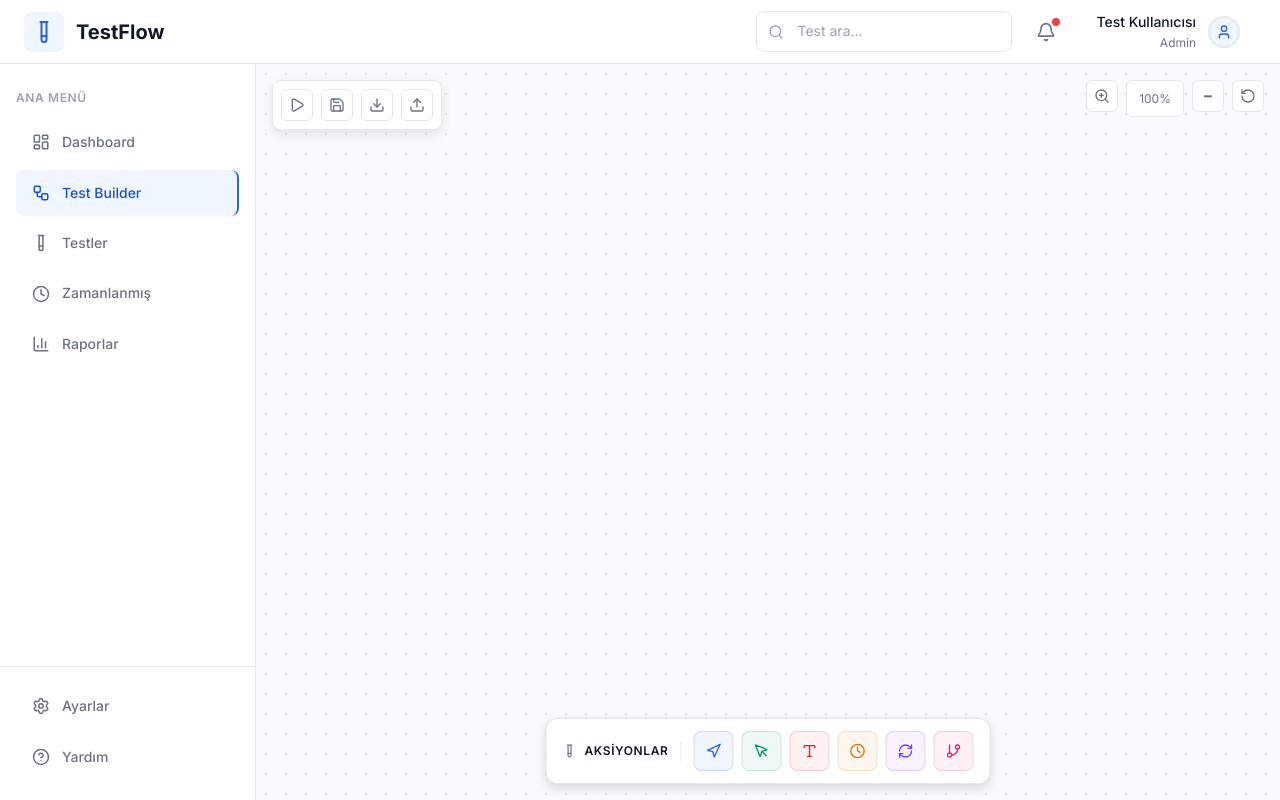
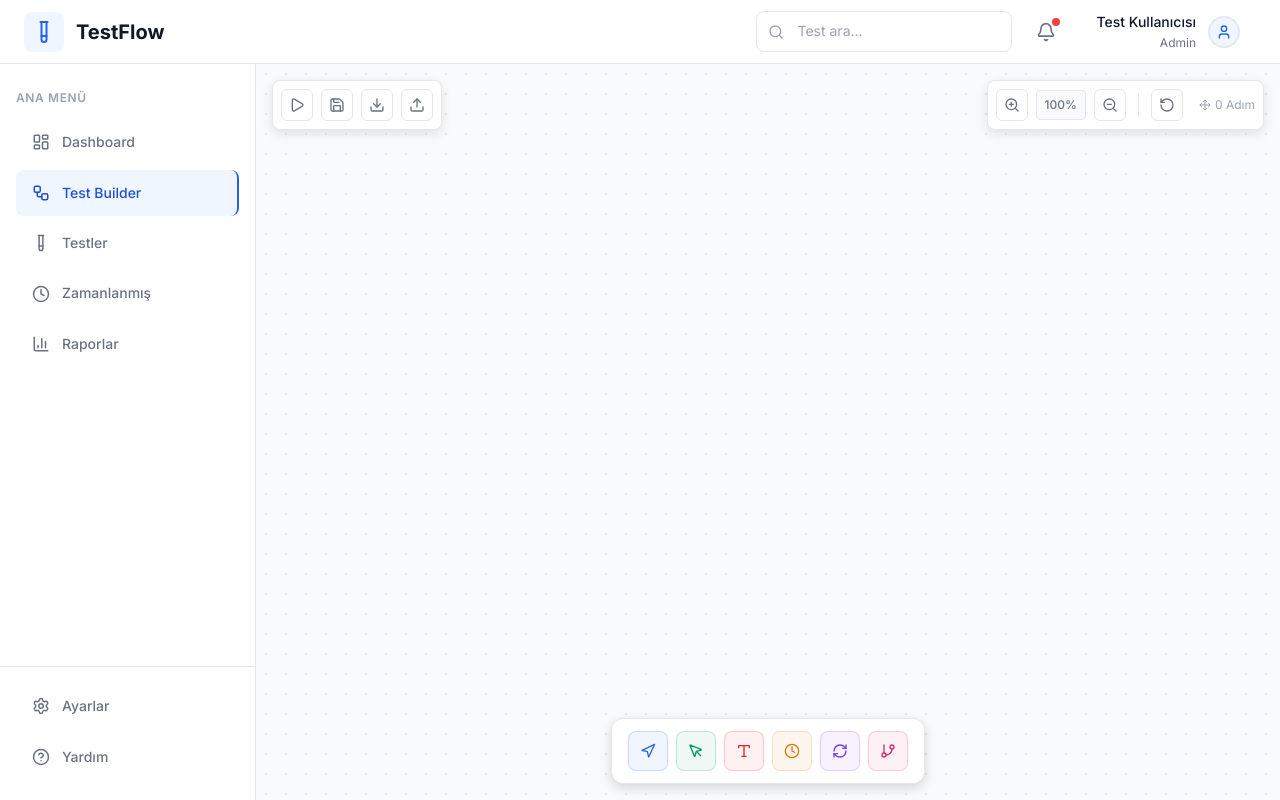
Before and after one commit to erenaydin0/TestFlow, a Next.js app: page /test-builder in a window 1280 px wide. Built offline with nearby package versions, Linux system fonts and the light colour scheme.

Commit message:
Zoom kontrolleri alanı diğer alanlarla tutarlı hale getirildi. Sağ tarafa adım sayısı eklendi. Aksiyonlar alanındaki başlık kaldırılarak kompakt bir görünüm elde edildi.

```diff
--- a/src/app/test-builder/page.tsx
+++ b/src/app/test-builder/page.tsx
@@ -420,39 +420,73 @@ export default function TestBuilder() {
               right: '1rem',
               zIndex: 10,
               display: 'flex',
-              gap: '0.5rem'
+              alignItems: 'center',
+              gap: '0.5rem',
+              padding: '0.5rem',
+              backgroundColor: 'var(--bg-primary)',
+              border: '1px solid var(--border-primary)',
+              borderRadius: '0.5rem',
+              boxShadow: '0 4px 12px rgba(0,0,0,0.1)'
             }}>
             <button
               onClick={() => setZoom(Math.min(zoom + 0.1, 2))}
               className="canvas-control"
+              title="Yakınlaştır"
             >
               <ZoomIn size={16} />
             </button>
+
             <span style={{
-              padding: '0.5rem 0.75rem',
-              backgroundColor: 'var(--bg-primary)',
+              padding: '0.25rem 0.5rem',
+              backgroundColor: 'var(--bg-secondary)',
               border: '1px solid var(--border-primary)',
-              borderRadius: '0.375rem',
+              borderRadius: '0.25rem',
               fontSize: '0.75rem',
-              color: 'var(--text-secondary)'
+              color: 'var(--text-secondary)',
+              minWidth: '3rem',
+              textAlign: 'center',
+              fontWeight: 500
             }}>
               {Math.round(zoom * 100)}%
             </span>
+
             <button
               onClick={() => setZoom(Math.max(zoom - 0.1, 0.3))}
               className="canvas-control"
+              title="Uzaklaştır"
             >
-              <span style={{ fontSize: '1rem', fontWeight: 'bold' }}>−</span>
+              <ZoomOut size={16} />
             </button>
+
+            <div style={{
+              width: '1px',
+              height: '1.5rem',
+              backgroundColor: 'var(--border-primary)',
+              margin: '0 0.25rem'
+            }}></div>
+
             <button
               onClick={() => {
                 setZoom(1);
                 setCanvasOffset({ x: 0, y: 0 });
               }}
               className="canvas-control"
+              title="Sıfırla"
             >
               <Reset size={16} />
             </button>
+
+            <span style={{
+              fontSize: '0.75rem',
+              color: 'var(--text-tertiary)',
+              marginLeft: '0.5rem',
+              display: 'flex',
+              alignItems: 'center',
+              gap: '0.25rem'
+            }}>
+              <Move size={12} />
+              {testSteps.length} Adım
+            </span>
           </div>
 
           {/* Floating Toolbar */}
@@ -531,24 +565,6 @@ export default function TestBuilder() {
               borderRadius: '0.75rem',
               boxShadow: '0 4px 12px rgba(0,0,0,0.15)'
             }}>
-            <div style={{
-              display: 'flex',
-              alignItems: 'center',
-              gap: '0.5rem',
-              paddingRight: '0.75rem',
-              borderRight: '1px solid var(--border-primary)'
-            }}>
-              <TestTube size={14} color="var(--text-secondary)" />
-              <span style={{
-                fontSize: '0.75rem',
-                fontWeight: 600,
-                color: 'var(--text-primary)',
-                textTransform: 'uppercase',
-                letterSpacing: '0.05em'
-              }}>
-                Aksiyonlar
-              </span>
-            </div>
 
             <div style={{ display: 'flex', gap: '0.5rem' }}>
               {availableActions.map((action) => {
```
